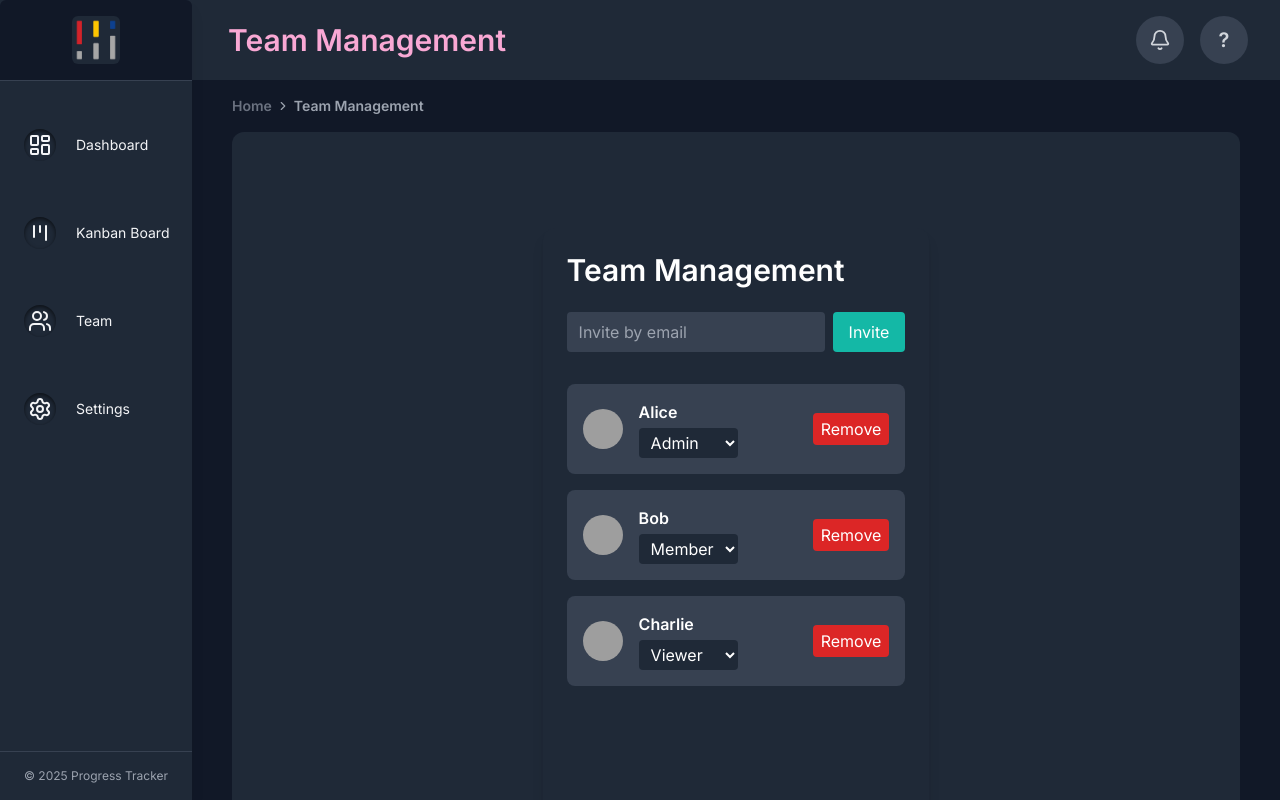
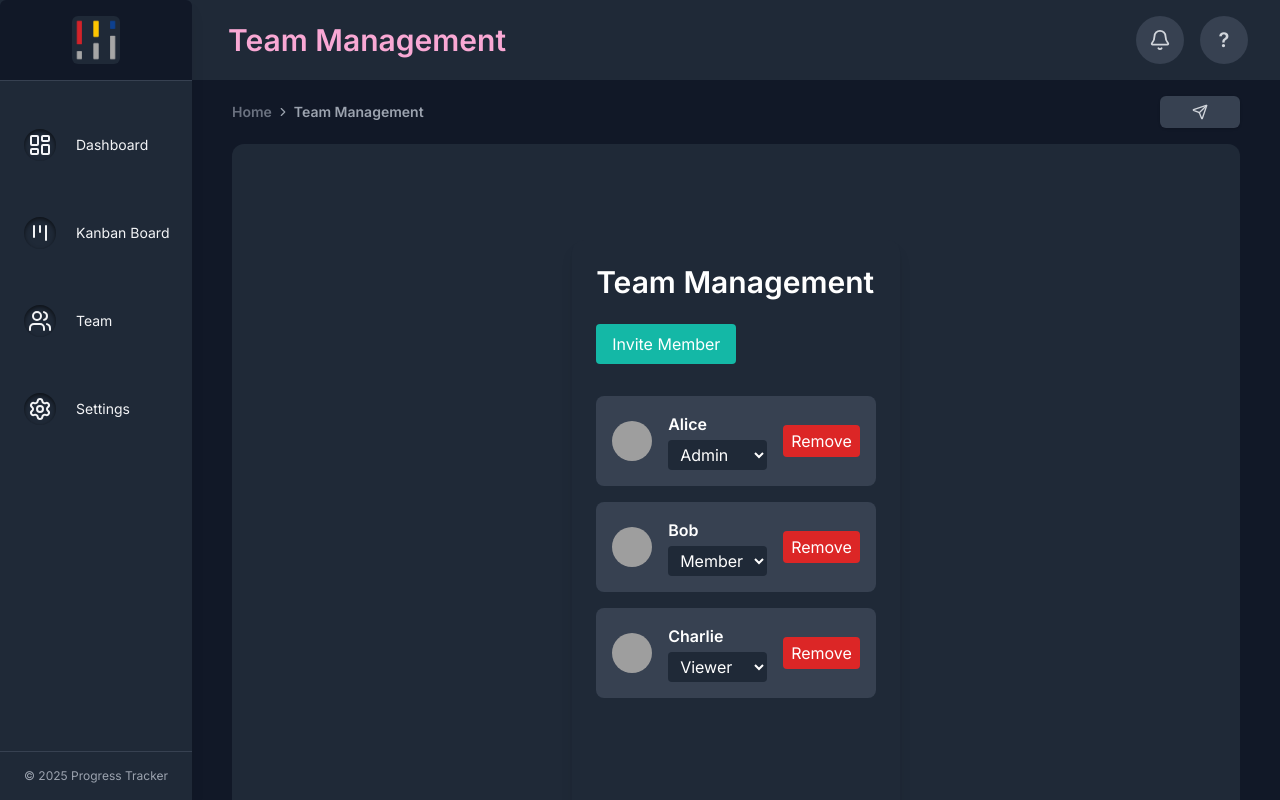
Before and after one commit to definitelynotjin/progress-tracker, a Next.js app: page /team-management in a window 1280 px wide. Shown: the top 800 px of the page. Built offline with nearby package versions, Linux system fonts and the light colour scheme; grey boxes are pictures that could not be loaded.

Commit message:
feat: add tooltip functionality and invite modal for team management; update KanbanHeaderBar and TeamHeaderBar components

```diff
--- a/package.json
+++ b/package.json
@@ -17,6 +17,7 @@
     "@milkdown/react": "^7.15.1",
     "@radix-ui/react-popover": "^1.1.14",
     "@radix-ui/react-slot": "^1.2.3",
+    "@radix-ui/react-tooltip": "^1.2.7",
     "@tiptap/extension-bullet-list": "^3.0.7",
     "@tiptap/extension-list-item": "^3.0.7",
     "@tiptap/extension-ordered-list": "^3.0.7",
--- a/src/app/components/team-management/Team-Management.tsx
+++ b/src/app/components/team-management/Team-Management.tsx
@@ -1,6 +1,7 @@
 "use client";
 
 import React, { useState } from 'react';
+import InviteModal from './invite-modal';
 
 // Sample data for demonstration
 const initialMembers = [
@@ -13,10 +14,9 @@ const roles = ['Admin', 'Member', 'Viewer'];
 
 export default function TeamManagement() {
     const [members, setMembers] = useState(initialMembers);
-    const [inviteEmail, setInviteEmail] = useState("");
+    const [inviteModalOpen, setInviteModalOpen] = useState(false);
 
     const handleInvite = (email: string) => {
-        // For demo, just add a fake member
         setMembers([
             ...members,
             {
@@ -37,32 +37,22 @@ export default function TeamManagement() {
     };
 
     return (
-        <div className="flex flex-row  gap-4 rounded-xl overflow-auto bg-gray-800 p-16 min-h-screen">
+        <div className="flex flex-row gap-4 rounded-xl overflow-auto bg-gray-800 p-16 min-h-screen">
             <div className="max-w-2xl mx-auto p-6 bg-gray-800 rounded-xl shadow-lg mt-8">
                 <h1 className="text-3xl font-bold text-white mb-6">Team Management</h1>
 
-                {/* Invite Form */}
-                <form
-                    onSubmit={e => {
-                        e.preventDefault();
-                        if (inviteEmail) {
-                            handleInvite(inviteEmail);
-                            setInviteEmail("");
-                        }
-                    }}
-                    className="flex gap-2 mb-8"
+                <button
+                    onClick={() => setInviteModalOpen(true)}
+                    className="mb-8 bg-teal-500 text-white px-4 py-2 rounded hover:bg-teal-600 transition"
                 >
-                    <input
-                        type="email"
-                        placeholder="Invite by email"
-                        value={inviteEmail}
-                        onChange={e => setInviteEmail(e.target.value)}
-                        className="px-3 py-2 rounded bg-gray-700 text-white flex-1"
-                    />
-                    <button type="submit" className="bg-teal-500 text-white px-4 py-2 rounded">
-                        Invite
-                    </button>
-                </form>
+                    Invite Member
+                </button>
+
+                <InviteModal
+                    open={inviteModalOpen}
+                    onClose={() => setInviteModalOpen(false)}
+                    onInvite={handleInvite}
+                />
 
                 {/* Team Member List */}
                 <div className="grid grid-cols-1 gap-4">
--- a/src/app/components/team-management/TeamHeaderBar.tsx
+++ b/src/app/components/team-management/TeamHeaderBar.tsx
@@ -1,9 +1,12 @@
 import React from "react";
 import { Breadcrumb, BreadcrumbItem, BreadcrumbLink, } from "@/components/ui/breadcrumb";
-import { ChevronRight } from "lucide-react";
+import { ChevronRight, Send } from "lucide-react";
+import { Button } from "@/components/ui/button";
+import { Tooltip, TooltipTrigger, TooltipContent, TooltipProvider } from "@/components/ui/tooltip";
 
 export default function TeamHeaderBar() {
     return (
+        <TooltipProvider>
             <div className="flex items-center justify-between mb-4 -mt-6 w-full">
                 {/* Shadcn Breadcrumbs */}
                 <Breadcrumb className="flex flex-row items-center">
@@ -17,7 +20,28 @@ export default function TeamHeaderBar() {
                             Team Management</BreadcrumbLink>
                     </BreadcrumbItem>
                 </Breadcrumb>
-            {/* Avatars */}
+                <div className="flex items-center gap-3">
+                    <div className="relative group/avatar-roster">
+                        {/* Expanded view: show all avatars on hover, to the left */}
+                        <div className="absolute right-full top-0 flex items-center gap-3 transition-all duration-300 ease-in-out opacity-0 pointer-events-none group-hover/avatar-roster:opacity-100 group-hover/avatar-roster:pointer-events-auto">
                         </div>
+                        {/* Compact view: show up to 3 avatars and +x indicator */}
+
+                        <Button
+                            className="w-20 h-8 rounded-md bg-gray-700 flex items-center justify-center text-gray-300 hover:bg-gray-600 transition p-0 border-0"
+                        >
+                            <Tooltip>
+                                <TooltipTrigger>
+                                    <Send size={18} className="m-4" />
+                                    <TooltipContent>
+                                        Invite Member
+                                    </TooltipContent>
+                                </TooltipTrigger>
+                            </Tooltip>
+                        </Button>
+                    </div>
+                </div>
+            </div>
+        </TooltipProvider>
     );
 }
--- /dev/null
+++ b/src/app/components/team-management/invite-modal.tsx
@@ -0,0 +1,45 @@
+import React, { useState } from 'react';
+
+interface InviteModalProps {
+    open: boolean;
+    onClose: () => void;
+    onInvite: (email: string) => void;
+}
+
+export default function InviteModal({ open, onClose, onInvite }: InviteModalProps) {
+    const [email, setEmail] = useState("");
+
+    if (!open) return null;
+
+    return (
+        <div className="fixed inset-0 z-50 flex items-center justify-center bg-black bg-opacity-50">
+            <div className="bg-gray-800 rounded-xl shadow-lg p-8 w-full max-w-sm">
+                <h2 className="text-xl font-bold text-white mb-4">Invite Team Member</h2>
+                <form
+                    onSubmit={e => {
+                        e.preventDefault();
+                        if (email) {
+                            onInvite(email);
+                            setEmail("");
+                            onClose();
+                        }
+                    }}
+                    className="flex gap-2"
+                >
+                    <input
+                        type="email"
+                        placeholder="Invite by email"
+                        value={email}
+                        onChange={e => setEmail(e.target.value)}
+                        className="px-3 py-2 rounded bg-gray-700 text-white flex-1"
+                        autoFocus
+                    />
+                    <button type="submit" className="bg-teal-500 text-white px-4 py-2 rounded">
+                        Invite
+                    </button>
+                </form>
+                <button onClick={onClose} className="mt-4 text-gray-300 hover:text-white text-sm">Cancel</button>
+            </div>
+        </div>
+    );
+}
--- /dev/null
+++ b/src/components/ui/tooltip.tsx
@@ -0,0 +1,32 @@
+"use client"
+
+import * as React from "react"
+import * as TooltipPrimitive from "@radix-ui/react-tooltip"
+
+import { cn } from "@/lib/utils"
+
+const TooltipProvider = TooltipPrimitive.Provider
+
+const Tooltip = TooltipPrimitive.Root
+
+const TooltipTrigger = TooltipPrimitive.Trigger
+
+const TooltipContent = React.forwardRef<
+  React.ElementRef<typeof TooltipPrimitive.Content>,
+  React.ComponentPropsWithoutRef<typeof TooltipPrimitive.Content>
+>(({ className, sideOffset = 4, ...props }, ref) => (
+  <TooltipPrimitive.Portal>
+    <TooltipPrimitive.Content
+      ref={ref}
+      sideOffset={sideOffset}
+      className={cn(
+        "z-50 overflow-hidden rounded-md bg-primary bg-gray-800 px-3 py-1.5 text-xs text-primary-foreground animate-in fade-in-0 zoom-in-95 data-[state=closed]:animate-out data-[state=closed]:fade-out-0 data-[state=closed]:zoom-out-95 data-[side=bottom]:slide-in-from-top-2 data-[side=left]:slide-in-from-right-2 data-[side=right]:slide-in-from-left-2 data-[side=top]:slide-in-from-bottom-2 origin-[--radix-tooltip-content-transform-origin]",
+        className
+      )}
+      {...props}
+    />
+  </TooltipPrimitive.Portal>
+))
+TooltipContent.displayName = TooltipPrimitive.Content.displayName
+
+export { Tooltip, TooltipTrigger, TooltipContent, TooltipProvider }
```
Also changed, not shown: src/app/components/kanban/KanbanHeaderBar.tsx (+10 -3 lines), 1 other file (tests, documents, lock files or other folders). Lines whose indentation alone changed are shown as unchanged.
